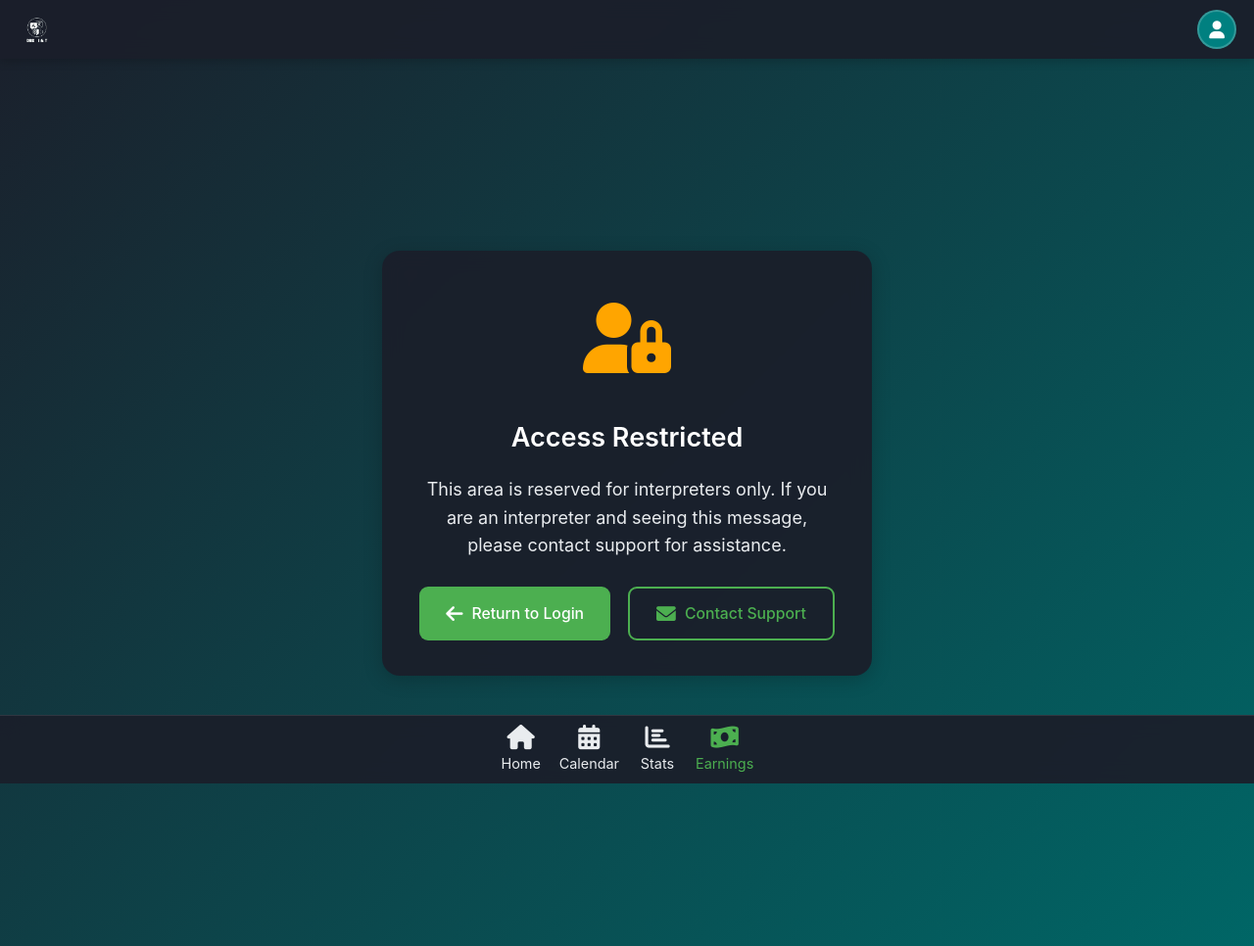
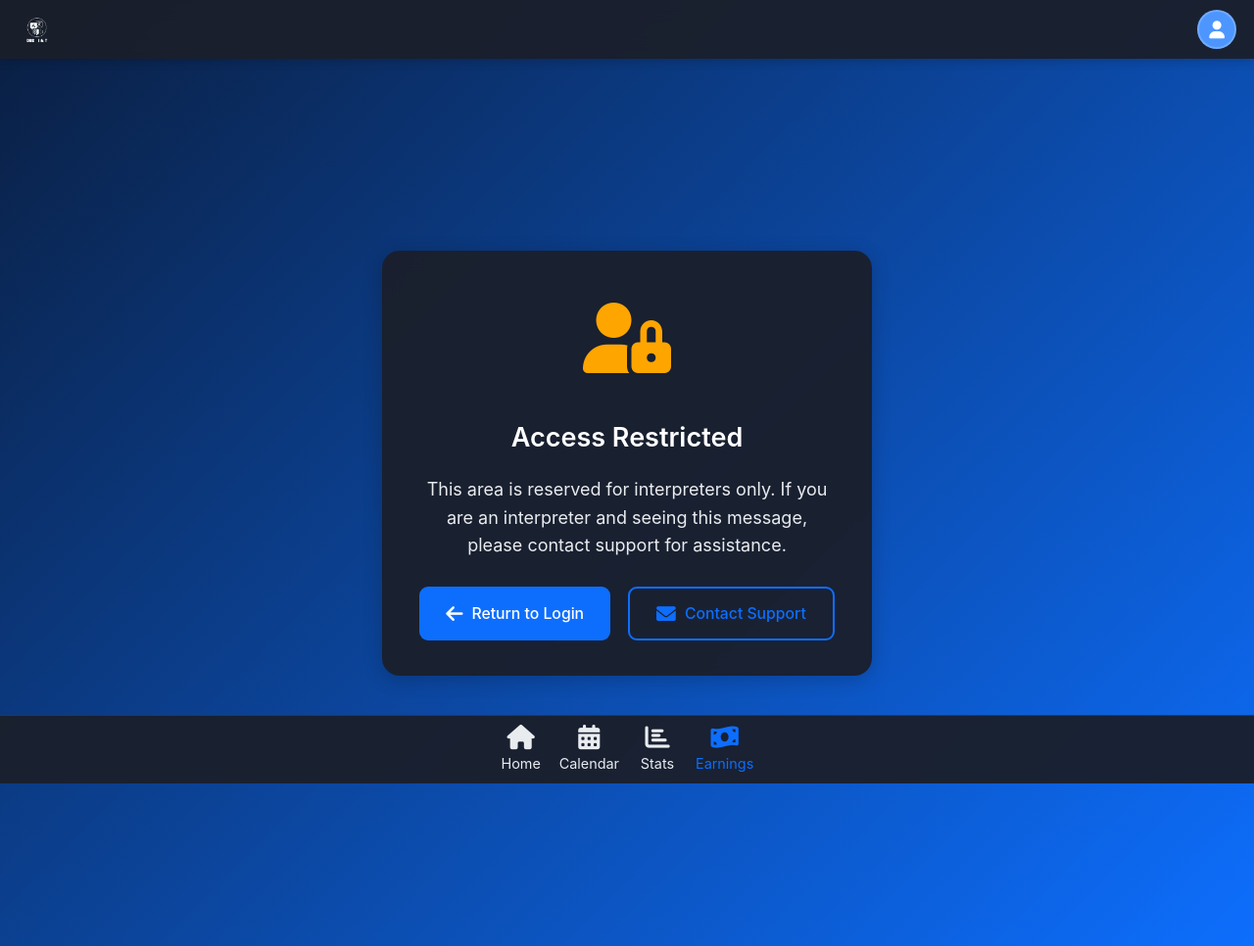
Before and after one commit to josephsamijona/turbo-barnacle, a Django app: page /earnings/ in a window 1280 px wide. Shown: the whole page at 98% size. Run offline with Django 5.2, Linux system fonts and the light colour scheme; the visitor is signed in with stand-in values (Sample User, id 1); data that the repository does not hold is empty; parts of the project's set-up code (start-up, migrations or seed data) failed here and were passed over.

Commit message:
GOD IS ALL POWERFULL

```diff
--- a/static/css/interprete.css
+++ b/static/css/interprete.css
@@ -9,11 +9,11 @@
 /* Configuration des variables CSS */
 :root {
     /* Couleurs principales */
-    --primary-dark: #1B1F2B;
-    --primary-green: #4CAF50;
-    --primary-teal: #008080;
-    --gradient-start: #1B1F2B;
-    --gradient-end: #006666;
+    --primary-dark: #0A1E40;     /* Remplacé par le bleu marine foncé du fond */
+    --primary-green: #0D6EFD;    /* Remplacé par le bleu vif des boutons principaux */
+    --primary-teal: #4D96FF;     /* Remplacé par le bleu clair du texte "We are your voice!" */
+    --gradient-start: #0A1E40;   /* Début du gradient avec le bleu marine foncé */
+    --gradient-end: #0D6EFD;     /* Fin du gradient avec le bleu vif */
 
     /* Couleurs fonctionnelles */
     --success: #4CAF50;
```
